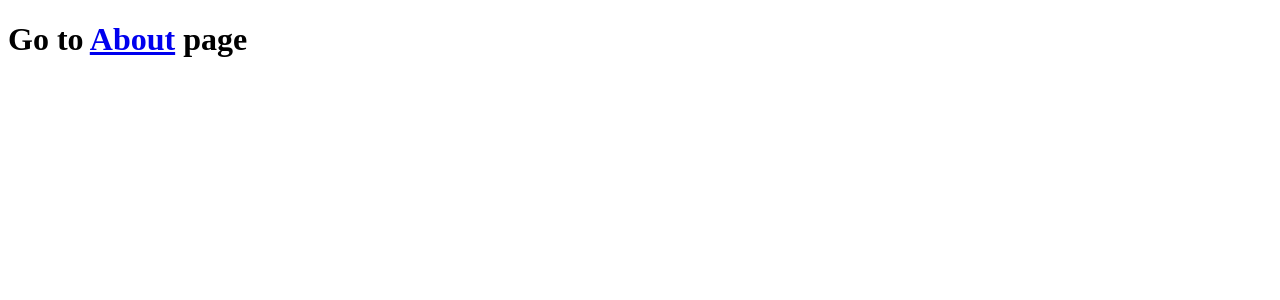
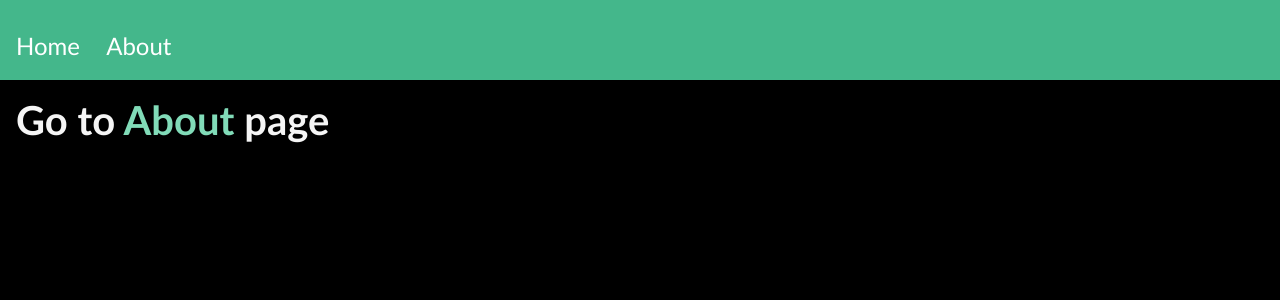
Before and after one commit to ltieu12/Posts-App, a Django app: page / in a window 1280 px wide. Shown: the top 300 px of the page. Run offline with Django 5.2, Linux system fonts and the light colour scheme.

Commit message:
Create a navbar

```diff
--- a/post_project/static/css/style.css
+++ b/post_project/static/css/style.css
@@ -0,0 +1,47 @@
+* {
+    margin: 0;
+    padding: 0;
+    box-sizing: border-box;
+}
+
+body {
+    min-height: 100vh;
+    background-color: black;
+    color: whitesmoke;
+    font-size: 3rem;
+    font-family: 'Trebuchet MS', 'Lucida Sans Unicode', 'Lucida Grande', 'Lucida Sans', Arial, sans-serif;
+}
+
+h1 {
+    font-size: 2.5rem;
+}
+
+p {
+    font-size: 1rem;
+}
+
+nav {
+    padding: 1rem;
+    background-color: #44B78B;
+    font-size: 2.5rem;
+}
+
+nav > a {
+    color: white;
+    font-size: 1.5rem;
+    text-decoration: none;
+    padding-right: 1rem;
+}
+
+main {
+    padding: 1rem;
+}
+
+a {
+    text-decoration: none;
+    color: #81dbb8;
+}
+
+a:hover {
+    opacity: .85;
+}
--- a/post_project/templates/layout.html
+++ b/post_project/templates/layout.html
@@ -12,7 +12,14 @@
     <link rel="stylesheet" href="{% static "css/style.css" %}">
 </head>
 <body>
-    {% block content %}
-    {% endblock content %}
+    <nav>
+        <a href="/">Home</a>
+        <a href="/about">About</a>
+    </nav>
+
+    <main>
+        {% block content %}
+        {% endblock content %}
+    </main>
 </body>
 </html>
```
